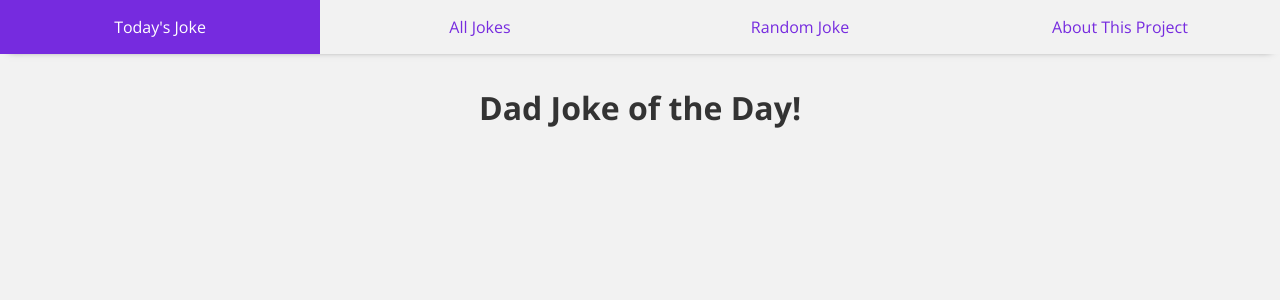
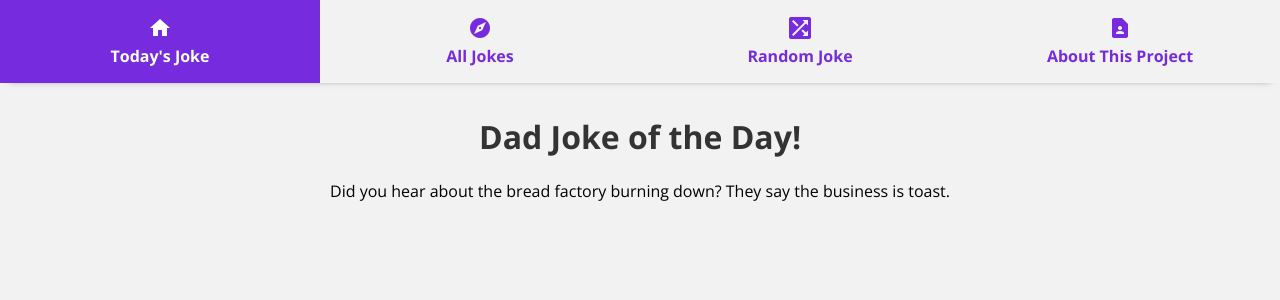
Before and after one commit to btylerh7/dad-joke-app, a React (Create React App) app in the folder dadjokeapp/: page / in a window 1280 px wide. Shown: the top 300 px of the page. Built offline with nearby package versions, Linux system fonts and the light colour scheme; no server answers; the HTML template or start-up script is replaced by a standard one.

Commit message:
Updating Design
Began to add api fetch

```diff
--- /dev/null
+++ b/dadjokeapp/src/AllJokes.js
@@ -0,0 +1,11 @@
+import React from 'react'
+
+function AllJokes({ jokes }) {
+    return (
+        <div className='all-joke'>
+            <p></p>
+        </div>
+    )
+}
+
+export default AllJokes
--- a/dadjokeapp/src/App.js
+++ b/dadjokeapp/src/App.js
@@ -1,13 +1,19 @@
 import './App.css';
 import Navbar from './Navbar'
 import Header from './Header'
+import AllJokes from './AllJokes'
+
+
 
 function App() {
+  const allJokes = fetch('https://shielded-sierra-55191.herokuapp.com/api/jokes').then(result => {
+    console.log(result[0])
+  }).catch(err => {console.log(err)})
   return (
     <div className="app">
       <Navbar />
       <Header />
-      {/* Three columns of jokes */}
+      <AllJokes limit='6'/>
       {/* Footer */}
     </div>
   );
--- a/dadjokeapp/src/Header.js
+++ b/dadjokeapp/src/Header.js
@@ -5,7 +5,8 @@ function Header({ title }) {
     return (
         <main>
             <div className='header'>
-                <h1 className='page-title'>{title}</h1>
+                <h1 className='page-title'>{title}</h1><br />
+                <p style={{textAlign:'center'}}>Did you hear about the bread factory burning down? They say the business is toast.</p>
             </div>
         </main>
     )
--- /dev/null
+++ b/dadjokeapp/src/List.js
@@ -0,0 +1,12 @@
+import React from 'react'
+
+function List({icon, text}) {
+    return (
+        <div className='navlist-item'>
+            <span className='material-icons'>{ icon }</span>
+            <li>{ text }</li>
+        </div>
+    )
+}
+
+export default List
--- a/dadjokeapp/src/Navbar.css
+++ b/dadjokeapp/src/Navbar.css
@@ -1,4 +1,5 @@
 @import url('https://fonts.googleapis.com/css2?family=Open+Sans:wght@300;400;500;700&display=swap');
+@import url("https://fonts.googleapis.com/icon?family=Material+Icons");
 
 :root {
     --main-purple: #762bdf;
@@ -26,15 +27,16 @@
     align-items: center;
 
 }
-.navlist li {
+.navlist-item {
     flex: 1;
     list-style: none;
     text-align: center;
+    font-weight: 700;
     color: var(--main-purple);
     padding: 1rem;
 }
 
-.navlist li:hover {
+.navlist-item:hover {
     background-color: var(--main-purple);
     color: var(--light-text);
     cursor: pointer;
--- a/dadjokeapp/src/Navbar.js
+++ b/dadjokeapp/src/Navbar.js
@@ -1,14 +1,15 @@
 import React from 'react'
 import './Navbar.css'
+import List from './List.js'
 
 function Navbar() {
     return (
         <nav className='navbar'>
             <ul className='navlist'>
-                <li>Today's Joke</li>
-                <li>All Jokes</li>
-                <li>Random Joke</li>
-                <li>About This Project</li>
+                <List icon='home' text="Today's Joke" />
+                <List icon='explore' text="All Jokes" />
+                <List icon='shuffle_on' text="Random Joke" />
+                <List icon='contact_page' text="About This Project" />
             </ul>
         </nav>
     )
```
